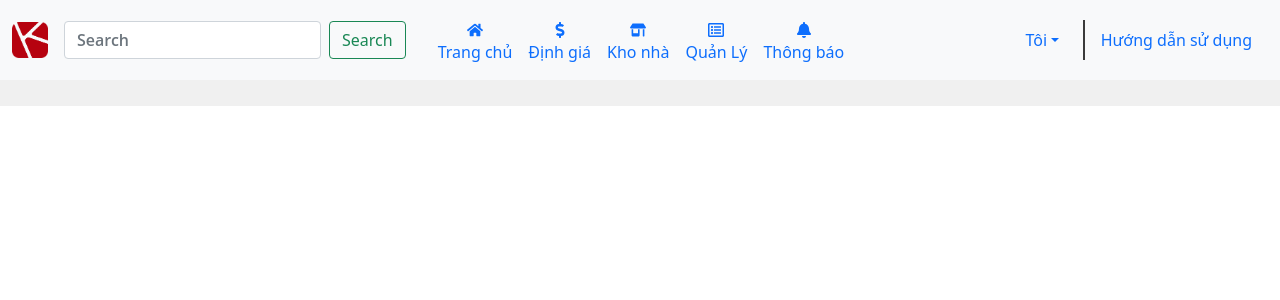
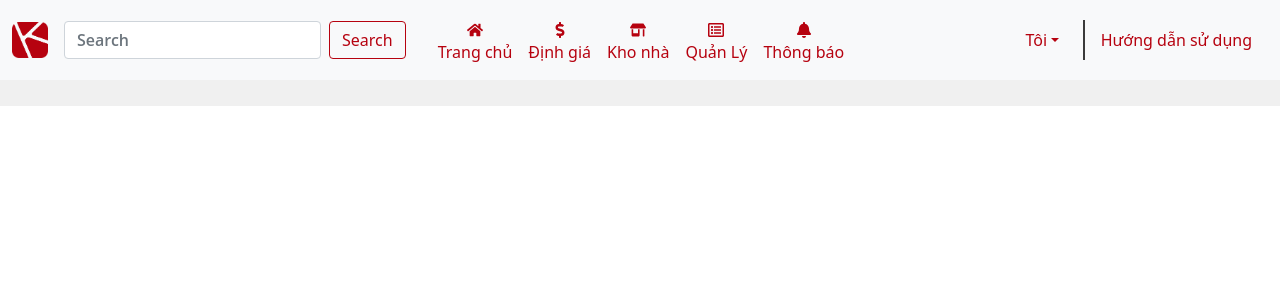
Before and after one commit to dustin1709/karo-web, a React (Create React App) app: page /home in a window 1280 px wide. Shown: the top 300 px of the page. Built offline with nearby package versions, Linux system fonts and the light colour scheme.

Commit message:
add navbar

```diff
--- a/src/components/Nav.css
+++ b/src/components/Nav.css
@@ -1,17 +1,5 @@
 .nav-link {
-    color: var(--logo-color);
     padding-right: 0.5em;
-}
-
-.btn {
-    color: var(--logo-color);
-    border-color: var(--logo-color);
-}
-
-.btn-outline-success:hover {
-    background-color: var(--logo-color);
-    color: '#FFFF';
-    border-color: var(--logo-color);
 }
 
 #navbarSupportedContent {
--- a/src/components/Nav.js
+++ b/src/components/Nav.js
@@ -11,7 +11,7 @@ const Nav = () => {
           <a className="navbar-brand"><img style={{height: '1.8em'}} src={'/logo_karo.png'}/></a>
           <form className="d-flex" role="search">
               <input className="form-control me-2" type="search" placeholder="Search" aria-label="Search" />
-              <button className="btn btn-outline-success" type="submit">Search</button>
+              <button className="btn btn-outline" type="submit" style={{color: 'var(--logo-color)', borderColor: 'var(--logo-color)'}}>Search</button>
           </form>
           <button className="navbar-toggler" type="button" data-bs-toggle="collapse" data-bs-target="#navbarSupportedContent" aria-controls="navbarSupportedContent" aria-expanded="false" aria-label="Toggle navigation">
             <span className="navbar-toggler-icon"></span>
@@ -19,35 +19,35 @@ const Nav = () => {
           <div className="navbar-collapse" id="navbarSupportedContent">
             <ul className="navbar-nav me-auto mb-2 mb-lg-0">
               <li className="nav-item">
-                <Link className="nav-link active" aria-current="page" to="/">
+                <Link className="nav-link active" style={{color: 'var(--logo-color)'}} aria-current="page" to="/">
                   <span><FaIcons.FaHome /></span>
                   <div style={{clear: 'both', padding: '0.25%'}}></div>
                   <span>Trang chủ</span>
                 </Link>
               </li>
               <li className="nav-item">
-                <Link className="nav-link" to="/">
+                <Link className="nav-link" style={{color: 'var(--logo-color)'}} to="/">
                   <span><FaIcons.FaDollarSign /></span>
                   <div style={{clear: 'both', padding: '0.25%'}}></div>
                   <span>Định giá</span>
                 </Link>
               </li>
               <li className="nav-item">
-                <Link className="nav-link" to="/">
+                <Link className="nav-link" style={{color: 'var(--logo-color)'}} to="/">
                   <span><FaIcons.FaStoreAlt /></span>
                   <div style={{clear: 'both', padding: '0.25%'}}></div>
                   <span>Kho nhà</span>
                 </Link>
               </li>
               <li className="nav-item">
-                <Link className="nav-link" to="/">
+                <Link className="nav-link" style={{color: 'var(--logo-color)'}} to="/">
                   <span><FaIcons.FaRegListAlt /></span>
                   <div style={{clear: 'both', padding: '0.25%'}}></div>
                   <span>Quản Lý</span>
                 </Link>
               </li>
               <li className="nav-item">
-                <Link className="nav-link" to="/">
+                <Link className="nav-link" style={{color: 'var(--logo-color)'}} to="/">
                   <span><FaIcons.FaBell /></span>
                   <div style={{clear: 'both', padding: '0.25%'}}></div>
                   <span>Thông báo</span>
@@ -56,7 +56,7 @@ const Nav = () => {
             </ul>
           </div>
           <div className="nav-item dropdown">
-                <a className="nav-link dropdown-toggle" href="#" id="navbarDropdown" role="button" data-bs-toggle="dropdown" aria-expanded="false">
+                <a className="nav-link dropdown-toggle" style={{color: 'var(--logo-color)'}} href="#" id="navbarDropdown" role="button" data-bs-toggle="dropdown" aria-expanded="false">
                   Tôi
                 </a>
                 <ul className="dropdown-menu" aria-labelledby="navbarDropdown">
@@ -67,7 +67,7 @@ const Nav = () => {
                 </ul>
           </div>
           <div style={{height: '2.5em', backgroundColor: '#3b3a3a', padding: '0.05em'}}></div>
-          <div className="nav-item"><Link style={{cursor: 'pointer'}} className="nav-link" to="/">Hướng dẫn sử dụng</Link></div>
+          <div className="nav-item"><Link style={{cursor: 'pointer', color: 'var(--logo-color)'}} className="nav-link" to="/">Hướng dẫn sử dụng</Link></div>
         </div>
       </nav>
     </>
```
